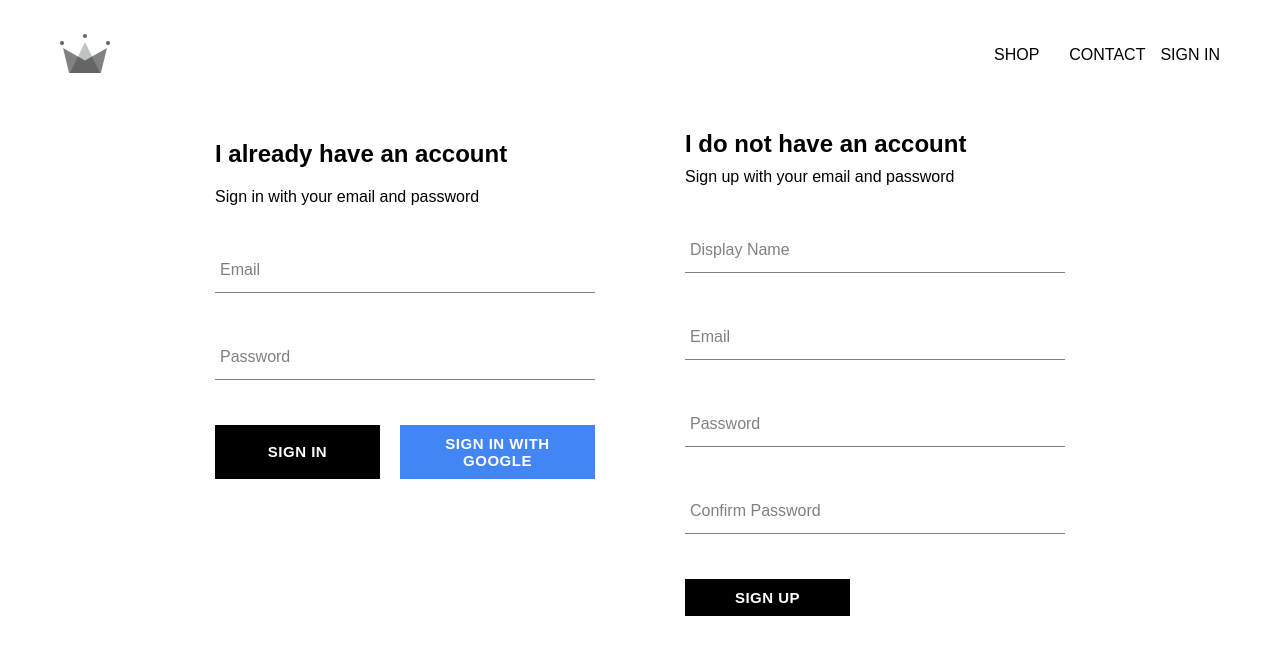
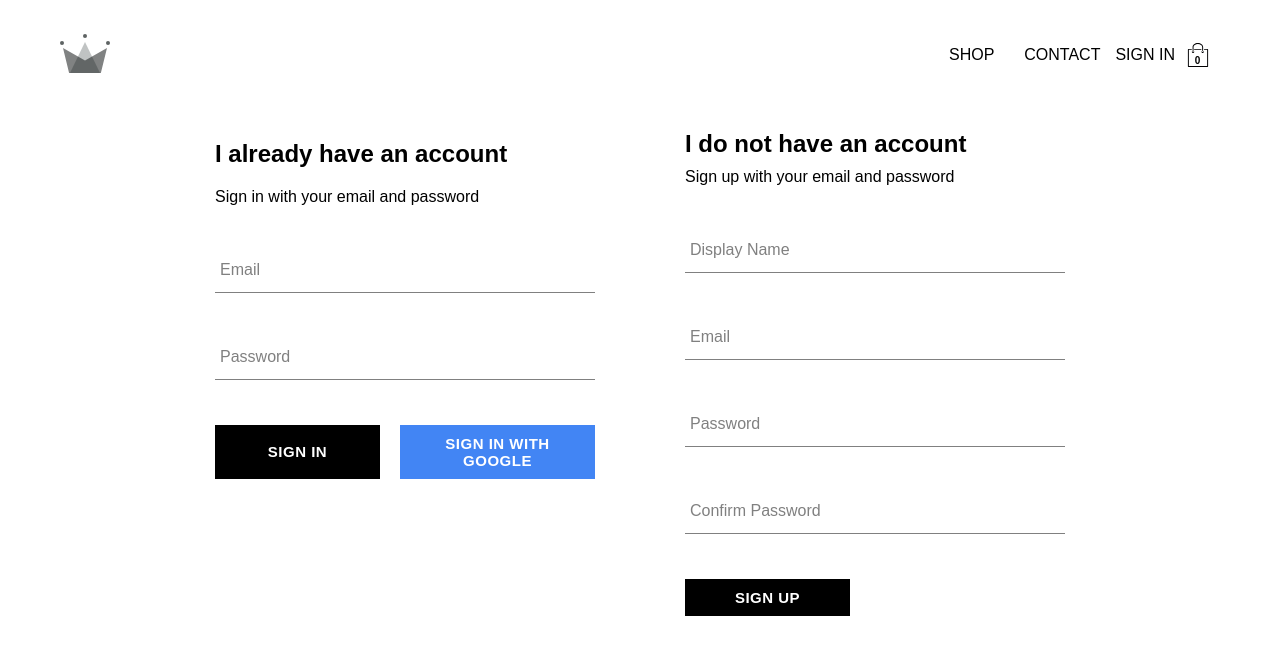
Before and after one commit to MohamadTaky/crwn-clothing, a React (Create React App) app: page /signin in a window 1280 px wide. Shown: the top 654 px of the page. Built offline with nearby package versions, Linux system fonts and the light colour scheme; no server answers.

Commit message:
added cart icon and cart dropdown components and connected them with the root reducer

```diff
--- a/src/App.js
+++ b/src/App.js
@@ -34,7 +34,7 @@
 		this.unsubscribeFromAuth();
 	}
 
-	render() {
+render() {
 		return (
 			<div>
 				<Header />
--- /dev/null
+++ b/src/components/cart-dropdown/cart-dropdown.component.jsx
@@ -0,0 +1,11 @@
+import "./cart-dropdown.styles.scss";
+import CustomButton from "../custom-button.component/custom-button.component";
+
+export default function CartDropdown() {
+	return (
+		<div className="cart-dropdown">
+			<div className="cart-items"></div>
+			<CustomButton>GO TO CHECKOUT</CustomButton>
+		</div>
+	);
+}
--- /dev/null
+++ b/src/components/cart-dropdown/cart-dropdown.styles.scss
@@ -0,0 +1,24 @@
+.cart-dropdown {
+	position: absolute;
+	width: 240px;
+	height: 340px;
+	display: flex;
+	flex-direction: column;
+	padding: 20px;
+	border: 1px solid black;
+	background-color: white;
+	top: 90px;
+	right: 40px;
+	z-index: 5;
+
+	.cart-items {
+		height: 240px;
+		display: flex;
+		flex-direction: column;
+		overflow: scroll;
+	}
+
+	button {
+		margin-top: auto;
+	}
+}
--- /dev/null
+++ b/src/components/cart-icon/cart-icon.component.jsx
@@ -0,0 +1,17 @@
+import "./cart-icon.styles.scss";
+import { ReactComponent as ShoppingIcon } from "../../assets/11.2 shopping-bag.svg.svg";
+import { connect } from "react-redux";
+import { toggleCartHidden } from "../../redux/cart/cart.actions";
+
+const CartIcon = ({ toggleCartHidden }) => (
+	<div className="cart-icon" onClick={toggleCartHidden}>
+		<ShoppingIcon className="shopping-icon" />
+		<span className="item-count">0</span>
+	</div>
+);
+
+const mapDispatchToProps = dispatch => ({
+	toggleCartHidden: () => dispatch(toggleCartHidden()),
+});
+
+export default connect(null, mapDispatchToProps)(CartIcon);
--- /dev/null
+++ b/src/components/cart-icon/cart-icon.styles.scss
@@ -0,0 +1,21 @@
+.cart-icon {
+	width: 45px;
+	height: 45px;
+	position: relative;
+	display: flex;
+	align-items: center;
+	justify-content: center;
+	cursor: pointer;
+
+	.shopping-icon {
+		width: 24px;
+		height: 24px;
+	}
+
+	.item-count {
+		position: absolute;
+		font-size: 10px;
+		font-weight: bold;
+		bottom: 12px;
+	}
+}
--- a/src/components/header/header.component.jsx
+++ b/src/components/header/header.component.jsx
@@ -4,12 +4,10 @@
 import { signOut } from "firebase/auth";
 import { auth } from "../../firebase/firebase.utils";
 import { connect } from "react-redux";
+import CartIcon from "../cart-icon/cart-icon.component";
+import CartDropdown from "../cart-dropdown/cart-dropdown.component";
 
-const mapStateToProps = state => ({
-	currentUser: state.user.currentUser,
-});
-
-const Header = ({ currentUser }) => (
+const Header = ({ currentUser, hidden }) => (
 	<header className="header">
 		<Link className="logo-continer" to="/">
 			<Logo className="logo" />
@@ -28,8 +26,15 @@
 			) : (
 				<Link to="/signin">SIGN IN</Link>
 			)}
+			<CartIcon />
 		</nav>
+		{!hidden && <CartDropdown />}
 	</header>
 );
 
+const mapStateToProps = ({ user: { currentUser }, cart: { hidden } }) => ({
+	currentUser: currentUser,
+	hidden: hidden,
+});
+
 export default connect(mapStateToProps)(Header);
--- /dev/null
+++ b/src/redux/cart/cart.actions.js
@@ -0,0 +1,5 @@
+import CartActionTypes from "./cart.types";
+
+export const toggleCartHidden = () => ({
+	type: CartActionTypes.TOGGLE_CART_HIDDEN,
+});
--- /dev/null
+++ b/src/redux/cart/cart.reducer.js
@@ -0,0 +1,19 @@
+import CartActionTypes from "./cart.types";
+
+const INITIAL_STATE = {
+	hidden: true,
+};
+
+const cartReducer = (state = INITIAL_STATE, action) => {
+	switch (action.type) {
+		case CartActionTypes.TOGGLE_CART_HIDDEN:
+			return {
+				...state,
+				hidden: !state.hidden,
+			};
+		default:
+			return state;
+	}
+};
+
+export default cartReducer;
--- /dev/null
+++ b/src/redux/cart/cart.types.js
@@ -0,0 +1,5 @@
+const CartActionTypes = {
+	TOGGLE_CART_HIDDEN: "TOGGLE_CART_HIDDEN",
+};
+
+export default CartActionTypes;
--- a/src/redux/root-reducer.js
+++ b/src/redux/root-reducer.js
@@ -1,7 +1,9 @@
 import { combineReducers } from "redux";
 import userReducer from "./user/user.reducer";
+import cartReducer from "../redux/cart/cart.reducer";
 
 const rootReducer = combineReducers({
 	user: userReducer,
+	cart: cartReducer,
 });
 export default rootReducer;
```
Also changed, not shown: src/assets/11.2 shopping-bag.svg.svg (added).
